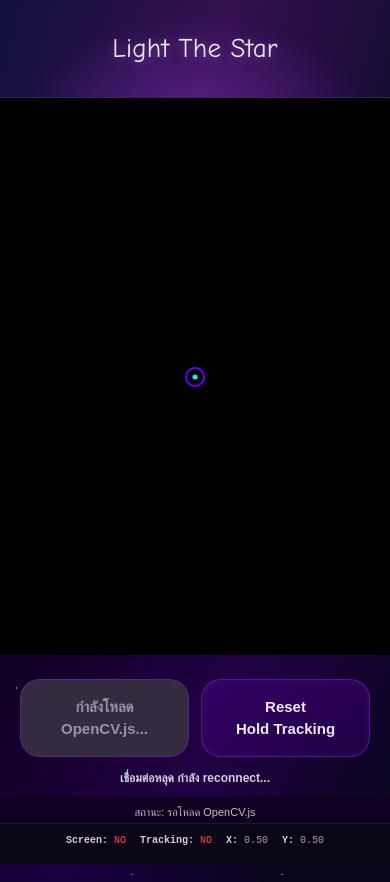
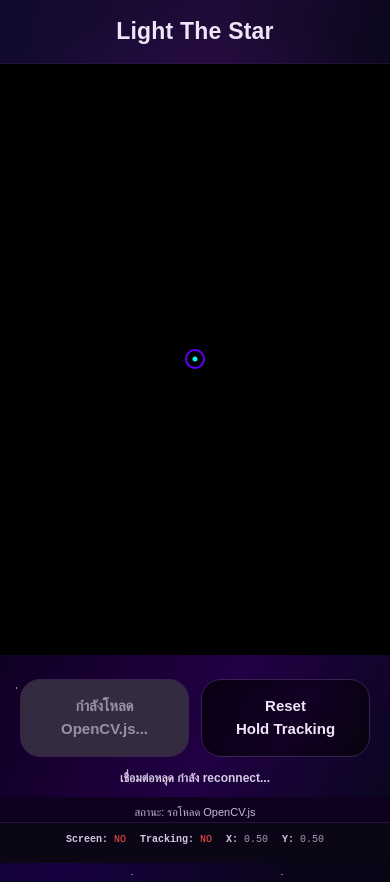
Before and after one commit to nantaphatsris/newUI-WJ, a website: page index.html in a window 390 px wide. Drawn offline with Linux system fonts and the light colour scheme.

Commit message:
Update index.html

```diff
--- a/index.html
+++ b/index.html
@@ -31,26 +31,38 @@ body {
   background-size: 130px 130px, 170px 170px, 210px 210px, 150px 150px, auto, auto, auto;
 }
 header {
-  min-height: 98px;
+  min-height: 64px;
   display: flex;
   justify-content: center;
   align-items: center;
-  padding: 18px 14px;
+  padding: 8px 12px;
   text-align: center;
+
   background:
-    radial-gradient(ellipse at 50% 130%, #6d28a8aa, transparent 62%),
-    linear-gradient(105deg, #11103c, #35104f 55%, #160c35);
-  border-bottom: 1px solid #7650a344;
-}
-h1 {
+    radial-gradient(
+      ellipse at 50% 130%,
+      #37105a55,
+      transparent 62%
+    ),
+    linear-gradient(
+      105deg,
+      #100a2d,
+      #200b38 55%,
+      #0b071c
+    );
+
+  border-bottom: 1px solid #7650a322; }
+
+
+  h1 {
   margin: 0;
   color: #eee5f7;
-  font-family: "Comic Sans MS", "Segoe Print", cursive;
-  font-size: clamp(27px, 6vw, 34px);
-  font-weight: 400;
+  font-family: Arial, sans-serif;
+  font-size: clamp(23px, 5vw, 28px);
+  font-weight: 700;
   letter-spacing: .2px;
-  text-shadow: 0 2px 12px #d8baff55;
 }
+
 main {
   width: 100%;
   max-width: 760px;
@@ -60,7 +72,7 @@ main {
 .camera-view {
   position: relative;
   width: 100%;
-  height: min(66vh, 680px);
+  height: min(70vh, 680px);
   min-height: 360px;
   background: #000000;
   border: 0;
@@ -109,14 +121,15 @@ canvas#canvasOutput {
   min-height: 49px;
   padding: 10px 18px;
   margin: 0;
-  border: 5px solid #260052;
-  border-radius: 19px;
-  background: linear-gradient(100deg, #4b1681, #5b268b);
-  color: #eee7f5;
-  font-size: 16px;
-  font-weight: 700;
-  line-height: 1.2;
-  box-shadow: 0 0 14px #5d00bd55;
+  border: 4px solid #18002f;
+
+background: linear-gradient(
+  100deg,
+  #281047,
+  #1b0a2e
+);
+
+box-shadow: 0 0 10px #2b075555;
   cursor: pointer;
 }
 #runAnimation:disabled { opacity: .5; }
@@ -136,15 +149,25 @@ button {
   width: 100%;
   min-height: 78px;
   padding: 12px 10px;
-  border: 1px solid #6a27a5aa;
+  border: 1px solid #38204f;
   border-radius: 20px;
-  background: linear-gradient(145deg, #310064, #210044);
+
+  /* ปุ่มสีม่วงเข้ม */
+  background: linear-gradient(
+  115deg,
+  #090014,
+  #130024 55%,
+  #070410
+);
+
   color: #eee6f7;
+  font-family: inherit;
   font-size: 15px;
   font-weight: 700;
   line-height: 1.5;
   cursor: pointer;
-  box-shadow: inset 0 1px 10px #6a2ba833;
+
+  box-shadow: inset 0 1px 8px #00000055;
 }
 button:active { transform: scale(.985); }
 button:disabled {
@@ -1396,7 +1419,7 @@ button.addEventListener("click", async () => {
     );
 
     button.textContent = "Open Camera";
-    status.textContent = "Close Camera";
+    status.textContent = "Open Camera";
 
     return;
   }
@@ -1426,7 +1449,7 @@ button.addEventListener("click", async () => {
     isProcessing = true;
     sendPlayerActive(true);
 
-    button.textContent = "ปิดกล้อง";
+    button.textContent = "Close Camera";
 
     status.textContent =
       "กล้องพร้อมแล้ว กำลังค้นหาขอบจอครั้งแรก";
```
